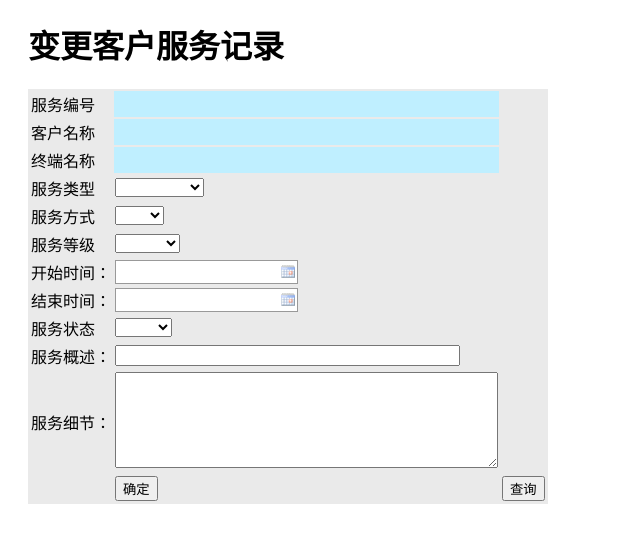
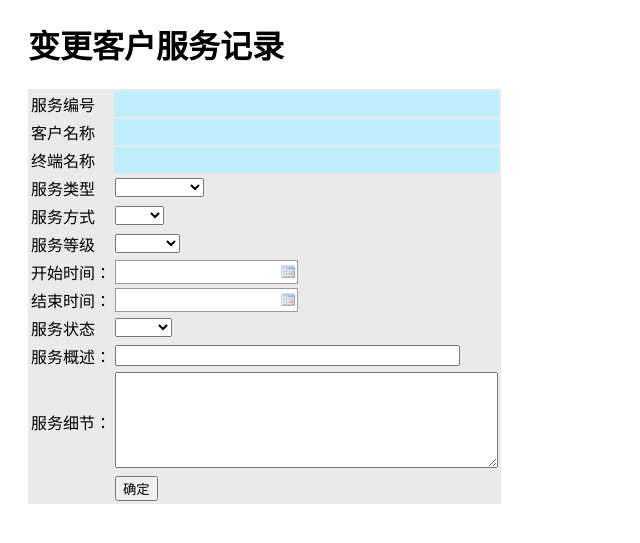
Before and after one commit to djhoo/ying, a Node server app: template views/updateservice.ejs in a window 1280 px wide. Shown: the top 543 px of the page, without its empty margins (0-640 px from the left). Run offline with Node 20, Linux system fonts and the light colour scheme; the template is opened without the code that fills it, so the values that code supplies are empty; some libraries are stand-ins or nearby versions.

Commit message:
delete the search of updateservice.ejs

```diff
--- a/views/updateservice.ejs
+++ b/views/updateservice.ejs
@@ -52,7 +52,6 @@
 			<tr><td>服务概述：</td><td><input type="text"  value ='<%=servicelist[0].servBrief%>' name="servBrief" size="40"></td></tr>
 			<tr><td>服务细节：</td><td><textarea name="servDetail" id="detail" cols="45" rows="6" style="OVERFLOW: visible" ></textarea></td></tr>
 			<tr><td></td><td><input type="submit" value="确定"></td>
-				<td><input type="button" onclick="location='/search?flag=1'" value="查询"></td>
 			</tr>
 		</table >
 	</form>
```
